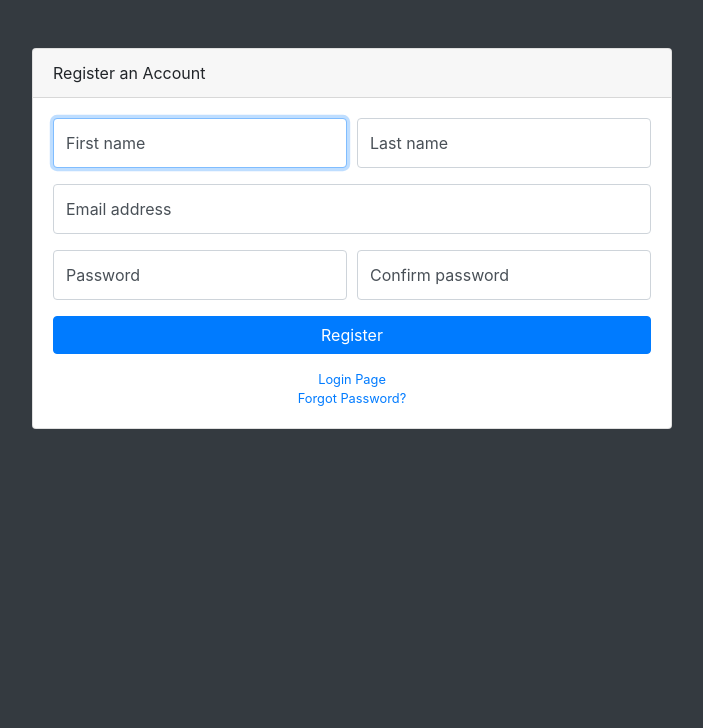
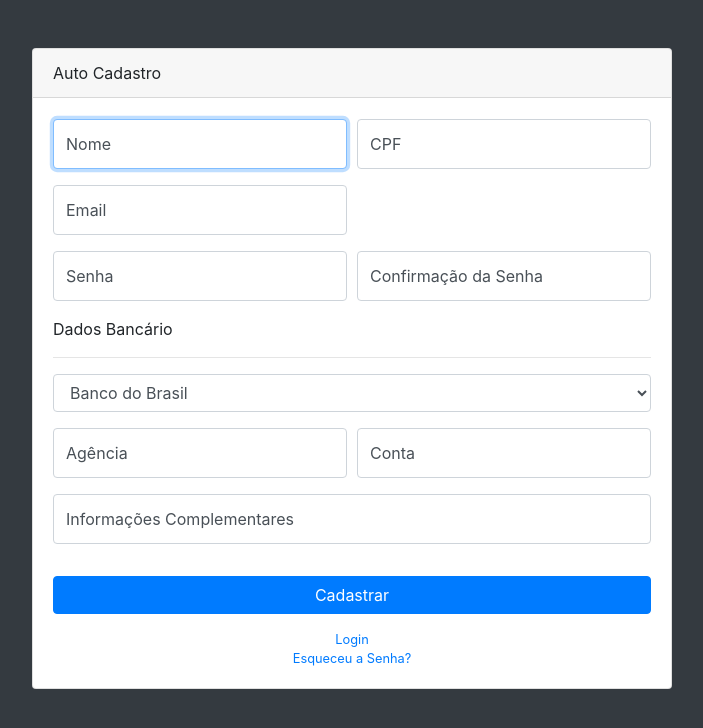
Before and after one commit to wallisonfelix/BolaoLoteca, a PHP site: page /auto_cadastro.php in a window 1280 px wide. Shown: the top 728 px of the page, without its empty margins (288-991 px from the left). Run offline with PHP 8.4, Linux system fonts and the light colour scheme; some libraries are stand-ins or nearby versions.

Commit message:
Adição do Auto Cadastro de Usuário

```diff
--- a/Controller/UsuarioController.php
+++ b/Controller/UsuarioController.php
@@ -1,8 +1,8 @@
 <?php
 
-require_once(".././DAO/UsuarioDAO.php");
-require_once(".././Model/Usuario.php");
-require_once(".././Model/DadosBancario.php");
+require_once("DAO/UsuarioDAO.php");
+require_once("Model/Usuario.php");
+require_once("Model/DadosBancario.php");
 
 class UsuarioController {
 
@@ -13,6 +13,9 @@ class UsuarioController {
 	}
 
 	public function cadastrarUsuario($usuario) {
+		$usuario->setCpf(str_replace(".", "", $usuario->getCpf()));
+		$usuario->setCpf(str_replace("-", "", $usuario->getCpf()));
+
 		if (FALSE) {
 			return "Já existe um usuário cadastrado com o CPF: " . $usuario->getCpf();
 		}
--- a/DAO/DataBase.php
+++ b/DAO/DataBase.php
@@ -18,7 +18,7 @@ class DataBase {
     public function __construct() {
             $this->debug = true;
             $this->server = "localhost";
-            $this->user = "admin";
+            $this->user = "postgres";
             $this->password = "admin";
             $this->database = "bolao_loteca";
     }
@@ -30,7 +30,7 @@ class DataBase {
     public function getConnection() {
         try {
             if (self::$connection == null) {
-                self::$connection = new PDO("mysql:host={$this->server};dbname={$this->database};charset=utf8", $this->user, $this->password);
+                self::$connection = new PDO("pgsql:host=" . $this->server . "; dbname=" . $this->database, $this->user, $this->password);
                 self::$connection->setAttribute(PDO::ATTR_ERRMODE, PDO::ERRMODE_EXCEPTION);
                 self::$connection->setAttribute(PDO::ATTR_EMULATE_PREPARES, false);
                 self::$connection->setAttribute(PDO::ATTR_PERSISTENT, true);
@@ -50,7 +50,7 @@ class DataBase {
     * @return void
     */
     public function Disconnect() {
-        self->connection = null;
+        self::$connection = null;
     }
 
     /**
@@ -158,19 +158,4 @@ class DataBase {
             return false;
         }
     }
-
-    public function NextValSequence($sequence) {
-        try {
-            $stmt = $this->getConnection()->prepare("SELECT nextval(:sequence)");
-            $stmt->execute($sequence);
-            return $stmt->fetch(PDO::FETCH_ASSOC);
-        } catch (PDOException $ex) {
-            if ($this->debug) {
-                echo "<b>Error on NextValSequence():</b> " . $ex->getMessage() . "<br />";
-                echo "<br /><b>SEQUENCE: </b>" . $sequence . "<br />";
-            }
-            die();
-            return null;
-        }
-    }
 }
--- a/DAO/UsuarioDAO.php
+++ b/DAO/UsuarioDAO.php
@@ -1,8 +1,8 @@
 <?php
 
 require_once("DataBase.php");
-require_once(".././Model/Usuario.php");
-require_once(".././Model/DadosBancario.php");
+require_once("./Model/Usuario.php");
+require_once("./Model/DadosBancario.php");
 
 class UsuarioDAO {
 
@@ -17,11 +17,10 @@ class UsuarioDAO {
 
 	public function cadastrarDadosBancario($dadosBancario) {
 		$sql = "INSERT INTO cadastros.dados_bancario(id, agencia, conta, informacoes_complementares, id_banco)"
-    				. " VALUES (:id, :agencia, :conta, :informacoes_complementares, :id_banco);"
+    				. " VALUES (nextval('".self::$dadosBancarioSequence."'), :agencia, :conta, :informacoes_complementares, :id_banco)";
     	$params = array(
-    		':id' => $this->pdo->NextValSequence($dadosBancarioSequence),
-    		':agencia' => $dadosBancario->getAgencia();
-    		':conta' => $dadosBancario->getConta();
+    		':agencia' => $dadosBancario->getAgencia(),
+    		':conta' => $dadosBancario->getConta(),
     		':informacoes_complementares' => $dadosBancario->getInformacoesComplementares(),
     		':id_banco' => $dadosBancario->getBanco()->getId()
     	);
@@ -32,22 +31,22 @@ class UsuarioDAO {
 	public function cadastrarUsuario($usuario) {
 		$this->pdo->BeginTransaction();
 
-		$resultadoCadastroDadosBancario = $this->cadastrarDadosBancario($usuario->getDadosBancario());
+		$dadosBancario = $usuario->getDadosBancario();
+        $resultadoCadastroDadosBancario = $this->cadastrarDadosBancario($dadosBancario);
 		if (!$resultadoCadastroDadosBancario) {
 			die("Erro ao cadastrar os Dados Bancários do Usuário.");
 		}
 
-		$sql = "INSERT INTO cadastros.usuario(id, nome, cpf, email, senha, ativo, id_dados_bancario)"
-					. " VALUES (:id, :nome, :cpf, :email, :senha, :ativo, :administrador, :id_dados_bancario)";
+		$sql = "INSERT INTO cadastros.usuario(id, nome, cpf, email, senha, ativo, administrador, id_dados_bancario)"
+					. " VALUES (nextval('".self::$usuarioSequence."'), :nome, :cpf, :email, :senha, :ativo, :administrador, :id_dados_bancario)";
 		$params = array(
-    		':id' => $this->pdo->NextValSequence($usuarioSequence),
     		':nome' => $usuario->getNome(),
     		':cpf' => $usuario->getCpf(),
     		':email' => $usuario->getEmail(),
     		':senha' => $usuario->getSenha(),
-    		':ativo' => TRUE,
-    		':administrador' => FALSE,
-    		':id_dados_bancario' => $pdo->GetLastID()
+    		':ativo' => 1,
+    		':administrador' => 0,
+    		':id_dados_bancario' => $this->pdo->GetLastID()
     	);
     	$resultadoCadastroUsuario = $this->pdo->ExecuteNonQuery($sql, $params);
 
--- a/Model/OpcaoPalpite.php
+++ b/Model/OpcaoPalpite.php
@@ -1,10 +1,12 @@
 <?php
 
-abstract class OpcaoPalpite extends BasicEnum {
+require_once("Util/BasicEnum.php");
 
-    const VITORIA_MANDANTE = 1;
-    const EMPATE = 1;
-    const VITORIA_VISITANTE = 3;
+class OpcaoPalpite extends BasicEnum {
+
+    public const VITORIA_MANDANTE = 1;
+    public const EMPATE = 2;
+    public const VITORIA_VISITANTE = 3;
 
 }
 
--- a/auto_cadastro.php
+++ b/auto_cadastro.php
@@ -1,3 +1,42 @@
+<?php
+
+require_once("./Controller/UsuarioController.php");
+require_once("./DAO/UsuarioDAO.php");
+require_once("./Model/Usuario.php");
+require_once("./Model/DadosBancario.php");
+
+  $usuarioController = new UsuarioController();
+
+  $mensagemResultadoCadastroUsuario = "";
+
+  if (filter_input(INPUT_POST, "btnCadastrar", FILTER_SANITIZE_STRING)) {
+    $usuario = new Usuario();
+    $dadosBancario = new DadosBancario();
+    $banco = new Banco();
+
+    $usuario->setNome(filter_input(INPUT_POST, "txtNome", FILTER_SANITIZE_STRING));
+    $usuario->setCpf(filter_input(INPUT_POST, "txtCpf", FILTER_SANITIZE_STRING));
+    $usuario->setEmail(filter_input(INPUT_POST, "txtEmail", FILTER_SANITIZE_STRING));
+    $usuario->setSenha(filter_input(INPUT_POST, "txtSenha", FILTER_SANITIZE_STRING));
+
+    $dadosBancario->setAgencia(filter_input(INPUT_POST, "txtAgencia", FILTER_SANITIZE_STRING));
+    $dadosBancario->setConta(filter_input(INPUT_POST, "txtConta", FILTER_SANITIZE_STRING));
+    $dadosBancario->setInformacoesComplementares(filter_input(INPUT_POST, "txtInformacoesComplementares", FILTER_SANITIZE_STRING));
+
+    $banco->setId(filter_input(INPUT_POST, "slctBanco", FILTER_SANITIZE_NUMBER_INT));
+
+    $dadosBancario->setBanco($banco);
+    $usuario->setDadosBancario($dadosBancario);
+
+    if ($usuarioController->cadastrarUsuario($usuario)) {
+      $mensagemResultadoCadastroUsuario = "Usuário Cadastrado com Sucesso.";
+    } else {
+      $mensagemResultadoCadastroUsuario = "Erro ao Cadastrar Usuário.";
+    }
+  }
+
+?>
+
 <!DOCTYPE html>
 <html lang="en">
 
@@ -6,10 +45,12 @@
     <meta charset="utf-8">
     <meta http-equiv="X-UA-Compatible" content="IE=edge">
     <meta name="viewport" content="width=device-width, initial-scale=1, shrink-to-fit=no">
-    <meta name="description" content="">
-    <meta name="author" content="">
+        <meta name="description" content="Sistema para o Gerenciamento de Bolões entre Amigos para Aposta na LOTECA - Loteria da Caixa Econômica Federal (CEF)">
+    <meta name="author" content="Wallison Félix">
 
-    <title>SB Admin - Register</title>
+    <title>Bolão da Loteca</title>
+
+    <link rel="icon" href=".././images/icones/dinheiro.ico" />
 
     <!-- Bootstrap core CSS-->
     <link href="vendor/bootstrap/css/bootstrap.min.css" rel="stylesheet">
@@ -26,52 +67,113 @@
 
     <div class="container">
       <div class="card card-register mx-auto mt-5">
-        <div class="card-header">Register an Account</div>
+        <div class="card-header">Auto Cadastro</div>
         <div class="card-body">
-          <form>
+          <div class="form-row">
+            <div class="col-md-6">
+              <?=$mensagemResultadoCadastroUsuario;?>
+            </div>
+          </div>
+          <form method="post" id="formCadastrarUsuario" name="formCadastrarUsuario" novalidate>
             <div class="form-group">
               <div class="form-row">
                 <div class="col-md-6">
                   <div class="form-label-group">
-                    <input type="text" id="firstName" class="form-control" placeholder="First name" required="required" autofocus="autofocus">
-                    <label for="firstName">First name</label>
+                    <input type="text" id="txtNome" name="txtNome" class="form-control" placeholder="Nome" required="required" autofocus="autofocus">
+                    <label for="txtNome">Nome</label>
                   </div>
                 </div>
                 <div class="col-md-6">
                   <div class="form-label-group">
-                    <input type="text" id="lastName" class="form-control" placeholder="Last name" required="required">
-                    <label for="lastName">Last name</label>
+                    <input type="text" id="txtCpf" name="txtCpf" class="form-control" placeholder="CPF" required="required">
+                    <label for="txtCpf">CPF</label>
                   </div>
                 </div>
-              </div>
-            </div>
-            <div class="form-group">
-              <div class="form-label-group">
-                <input type="email" id="inputEmail" class="form-control" placeholder="Email address" required="required">
-                <label for="inputEmail">Email address</label>
               </div>
             </div>
             <div class="form-group">
               <div class="form-row">
                 <div class="col-md-6">
                   <div class="form-label-group">
-                    <input type="password" id="inputPassword" class="form-control" placeholder="Password" required="required">
-                    <label for="inputPassword">Password</label>
+                    <input type="email" id="txtEmail" name="txtEmail" class="form-control" placeholder="Email" required="required">
+                    <label for="txtEmail">Email</label>
+                  </div>
+                </div>
+              </div>
+            </div>
+            <div class="form-group">
+              <div class="form-row">
+                <div class="col-md-6">
+                  <div class="form-label-group">
+                    <input type="password" id="txtSenha" name="txtSenha" class="form-control" placeholder="Senha" required="required">
+                    <label for="txtSenha">Senha</label>
                   </div>
                 </div>
                 <div class="col-md-6">
                   <div class="form-label-group">
-                    <input type="password" id="confirmPassword" class="form-control" placeholder="Confirm password" required="required">
-                    <label for="confirmPassword">Confirm password</label>
+                    <input type="password" id="txtConfirmacaoSenha" name="txtConfirmacaoSenha" class="form-control" placeholder="Confirmação da Senha" required="required" onchange="checkConfirmacaoSenha();">
+                    <label for="txtConfirmacaoSenha">Confirmação da Senha</label>
                   </div>
                 </div>
               </div>
             </div>
-            <a class="btn btn-primary btn-block" href="login.html">Register</a>
+            <div class="form-group">
+              <div class="form-row">
+                <div class="col-md-12">
+                  <div class="panel panel-default">
+                    <div class="panel-heading">Dados Bancário</div>
+                    <hr />
+                    <div class="form-group">
+                      <div class="form-row">
+                        <div class="col-md-12">
+                          <div class="form-label-group">
+                            <select id="slctBanco" name="slctBanco" class="form-control" required="required">
+                              <option value="1">Banco do Brasil</option>
+                              <option value="2">Bradesco</option>
+                              <option value="3">Itaú</option>
+                              <option value="4">Santander</option>
+                              <option value="5">Caixa</option>
+                            </select>
+                          </div>
+                        </div>
+                      </div>
+                    </div>
+                    <div class="form-group">
+                      <div class="form-row">
+                        <div class="col-md-6">
+                          <div class="form-label-group">
+                            <input type="text" id="txtAgencia" name="txtAgencia" class="form-control" placeholder="Agência" required="required">
+                            <label for="txtAgencia">Agência</label>
+                          </div>
+                        </div>
+                        <div class="col-md-6">
+                          <div class="form-label-group">
+                            <input type="text" id="txtConta" name="txtConta" class="form-control" placeholder="Conta" required="required">
+                            <label for="txtConta">Conta</label>
+                          </div>
+                        </div>
+                      </div>
+                    </div>
+                    <div class="form-group">
+                      <div class="form-row">
+                        <div class="col-md-12">
+                          <div class="form-label-group">
+                            <input type="text" id="txtInformacoesComplementares" name="txtInformacoesComplementares" class="form-control" placeholder="Informações Complementares">
+                            <label for="txtInformacoesComplementares">Informações Complementares</label>
+                          </div>
+                        </div>
+                      </div>
+                    </div>
+                  </div>
+                </div>
+              </div>
+            </div>
+
+            <input type="submit" class="btn btn-primary btn-block" name="btnCadastrar" value="Cadastrar"/>
           </form>
           <div class="text-center">
-            <a class="d-block small mt-3" href="login.html">Login Page</a>
-            <a class="d-block small" href="forgot-password.html">Forgot Password?</a>
+            <a class="d-block small mt-3" href="login.php">Login</a>
+            <a class="d-block small" href="recuperar_senha.php">Esqueceu a Senha?</a>
           </div>
         </div>
       </div>
@@ -81,9 +183,26 @@
     <script src="vendor/jquery/jquery.min.js"></script>
     <script src="vendor/bootstrap/js/bootstrap.bundle.min.js"></script>
 
+    <!-- JQuery -->
+    <script src="js/jquery.mask.min.js"/></script>
+
     <!-- Core plugin JavaScript-->
     <script src="vendor/jquery-easing/jquery.easing.min.js"></script>
 
   </body>
 
+<script type="text/javascript">
+  $(document).ready(function(){
+    $("#txtCpf").mask("999.999.999-99");
+  });
+
+  function checkConfirmacaoSenha() {
+    if ($("#txtConfirmacaoSenha").val() != $("#txtSenha").val()) {
+      document.getElementById("txtConfirmacaoSenha").setCustomValidity("Senha de confirmação não corresponde à informada");
+    } else {
+      document.getElementById("txtConfirmacaoSenha").setCustomValidity("");
+    }
+  }
+</script>
+
 </html>
```
Also changed, not shown: Model/TipoPalpite.php (+6 -4 lines), scripts/script_database_bolao_loteca_DDL.sql (+5 -5 lines), Model/Usuario.php (line endings or trailing spaces), js/jquery.mask.min.js (added), login.php (line endings or trailing spaces).
